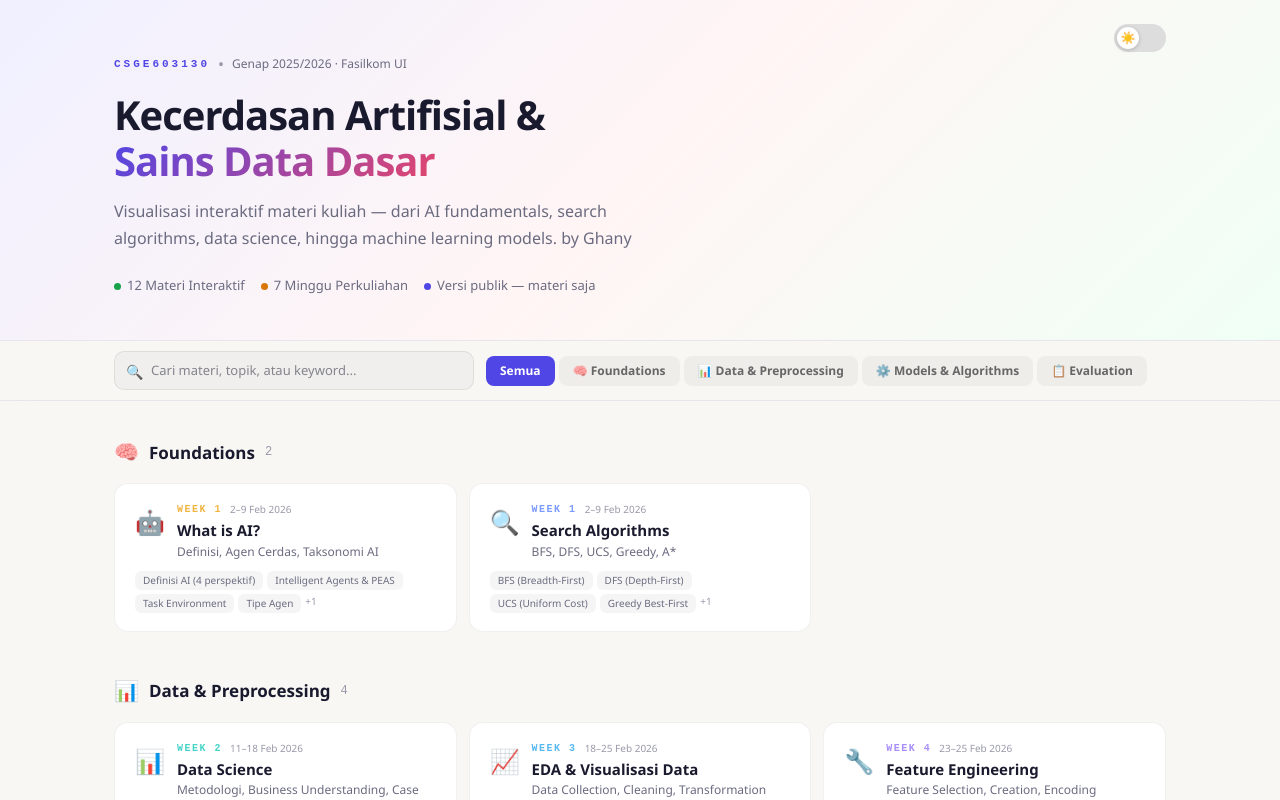
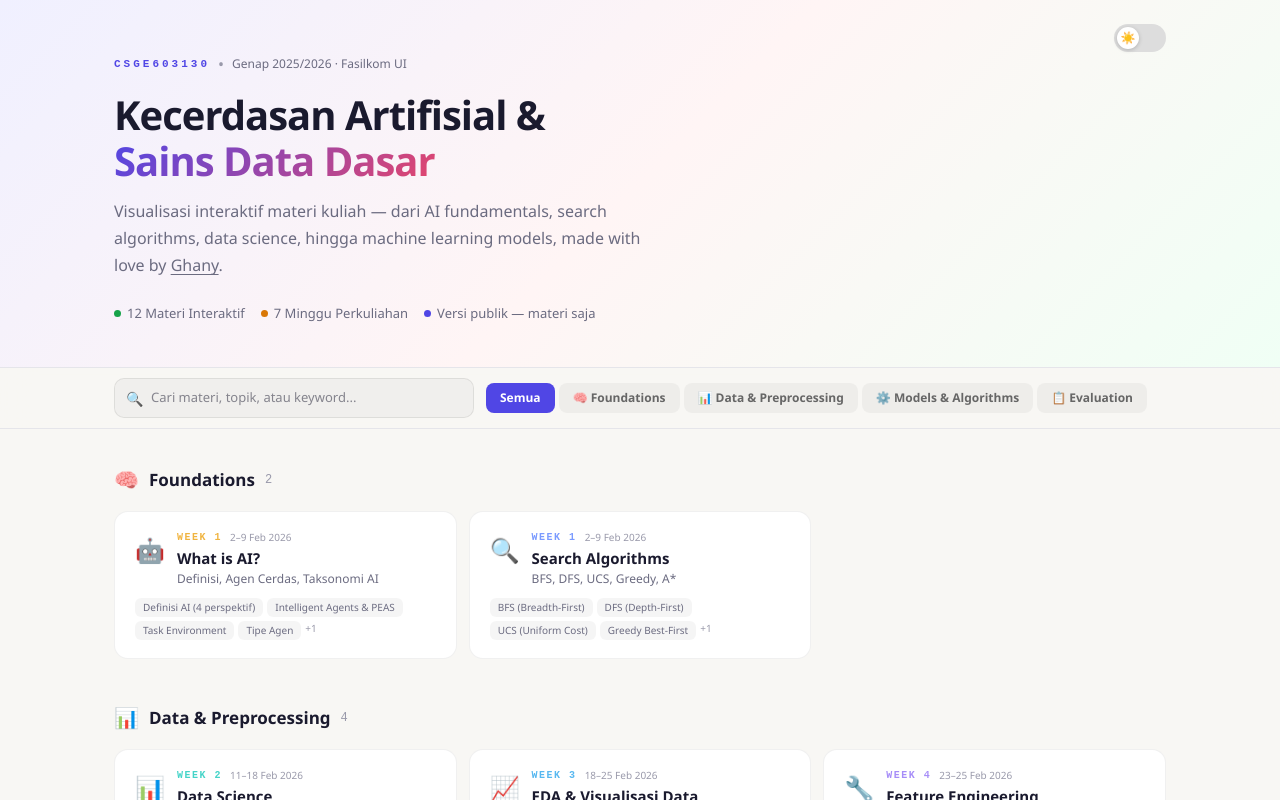
Before and after one commit to GhanyR/kasdad-public, a Next.js app: page / in a window 1280 px wide. Shown: the top 800 px of the page. Built offline with nearby package versions, Linux system fonts and the light colour scheme.

Commit message:
fix: natural credit text with clickable underline

```diff
--- a/src/app/page.tsx
+++ b/src/app/page.tsx
@@ -124,8 +124,8 @@ export default function Home() {
           </h1>
           <p style={{ color: t.textMuted, fontSize: 16, maxWidth: 560, lineHeight: 1.7, marginBottom: 24 }}>
             Visualisasi interaktif materi kuliah — dari AI fundamentals,
-            search algorithms, data science, hingga machine learning models. by{" "}
-            <a href="https://www.instagram.com/ghanyrasyid_/" target="_blank" rel="noopener noreferrer" style={{ color: t.textMuted, textDecoration: "none" }}>Ghany</a>
+            search algorithms, data science, hingga machine learning models, made with love by{" "}
+            <a href="https://www.instagram.com/ghanyrasyid_/" target="_blank" rel="noopener noreferrer" style={{ color: t.textMuted, textDecoration: "underline", textUnderlineOffset: 3 }}>Ghany</a>.
           </p>
           <div style={{ display: "flex", alignItems: "center", gap: 16, flexWrap: "wrap" }}>
             {[
```
